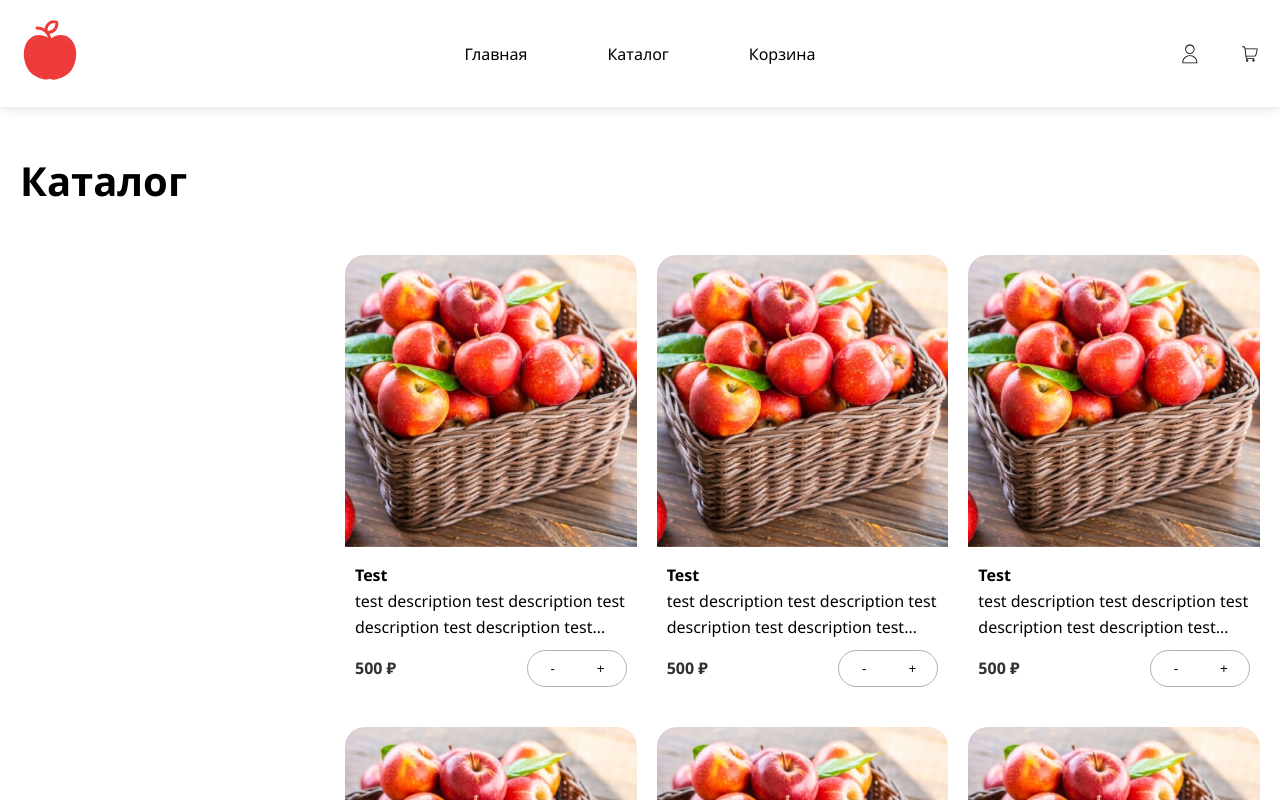
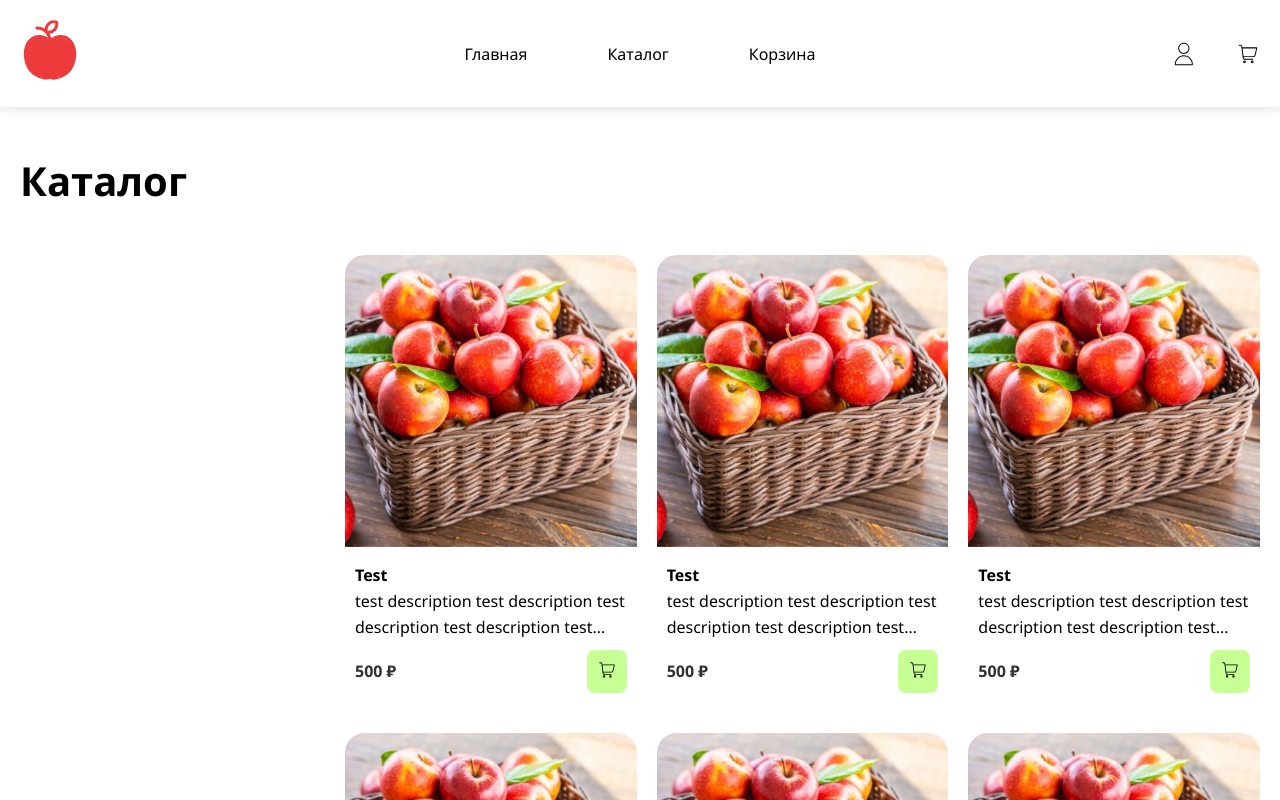
Before and after one commit to Yaolegol/frutostore_next, a Next.js app: page /catalog in a window 1280 px wide. Shown: the top 800 px of the page. Built offline with nearby package versions, Linux system fonts and the light colour scheme.

Commit message:
Карточка товара. Добавлена кнопка в корзину

```diff
--- a/src/modules/ProductCard/components/BuyBlock/index.module.scss
+++ b/src/modules/ProductCard/components/BuyBlock/index.module.scss
@@ -5,46 +5,3 @@
 .index {
     border-radius: 20px;
 }
-
-.container {
-    padding: 15px 10px 20px;
-}
-
-.counter {
-    flex: 0 0 auto;
-}
-
-.description {
-    @include line-clamp;
-}
-
-.image {
-    aspect-ratio: 1 / 1;
-    border-radius: 20px 20px 0 0;
-    display: block;
-    object-fit: cover;
-    width: 100%;
-}
-
-.price {
-    color: $gray-90;
-    flex: 0 0 auto;
-    font-weight: 700;
-}
-
-.priceArea {
-    display: flex;
-    gap: 20px;
-    justify-content: space-between;
-    margin-top: auto;
-}
-
-.title {
-    @include line-clamp;
-
-    font-weight: 700;
-}
-
-.titleArea {
-    padding: 0 0 10px;
-}
--- a/src/modules/ProductCard/components/BuyBlock/index.tsx
+++ b/src/modules/ProductCard/components/BuyBlock/index.tsx
@@ -1,3 +1,4 @@
+import { CartButton } from '@/modules/ProductCard/components/CartButton';
 import { Counter } from '@/modules/ProductCard/components/Counter';
 import { FC } from 'react';
 import style from './index.module.scss';
@@ -7,9 +8,11 @@ interface IProps {
 }
 
 export const BuyBlock: FC<IProps> = ({ id }) => {
+    const isShowCounter = false;
+
     return (
         <div className={style.index}>
-            <Counter />
+            {isShowCounter ? <Counter /> : <CartButton />}
         </div>
     );
 };
--- /dev/null
+++ b/src/modules/ProductCard/components/CartButton/index.module.scss
@@ -0,0 +1,15 @@
+@import "@/styles/colors";
+@import "@/styles/transition";
+
+.index {
+    background: $green;
+    border-radius: 8px;
+    cursor: pointer;
+    padding: 10px;
+    transition: $transitionDefault;
+
+    &:hover {
+        background: $green-10;
+        color: $white;
+    }
+}
--- /dev/null
+++ b/src/modules/ProductCard/components/CartButton/index.tsx
@@ -0,0 +1,11 @@
+import { Icon } from '@/components/Icon';
+import { FC } from 'react';
+import style from './index.module.scss';
+
+export const CartButton: FC = () => {
+    return (
+        <button className={style.index} type="button">
+            <Icon name="cart" />
+        </button>
+    );
+};
```
